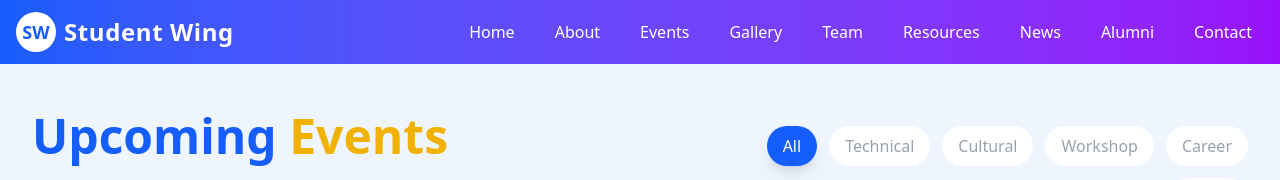
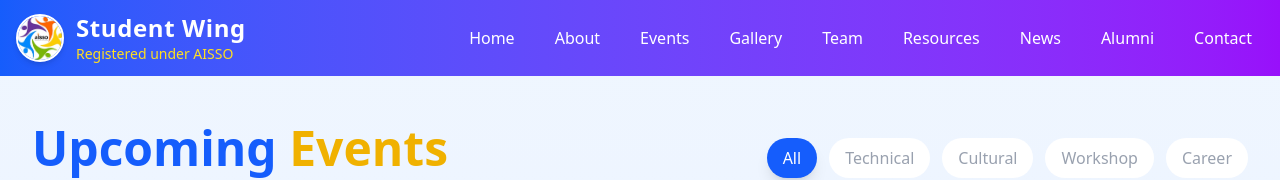
Before and after one commit to arunyadav21/Wing-Student, a React (Vite) app: page /events in a window 1280 px wide. Shown: the top 180 px of the page. Built offline with nearby package versions, Linux system fonts and the light colour scheme.

Commit message:
Home page update

```diff
--- a/src/components/NavBar.jsx
+++ b/src/components/NavBar.jsx
@@ -1,5 +1,6 @@
 import { Link } from "react-router-dom";
 import { useState } from "react";
+import logo from "../assets/aisso-logo.jpg"; // ✅ Import your AISSO logo
 
 export default function Navbar() {
   const [isOpen, setIsOpen] = useState(false);
@@ -7,14 +8,19 @@ export default function Navbar() {
   return (
     <nav className="bg-gradient-to-r from-blue-600 to-purple-600 text-white px-4 py-3 shadow-xl">
       <div className="max-w-7xl mx-auto flex justify-between items-center">
-        {/* Logo / Brand Name */}
-        <Link to="/" className="flex items-center space-x-2">
-          <div className="w-10 h-10 rounded-full bg-white flex items-center justify-center">
-            <span className="text-blue-600 font-bold text-lg">SW</span>
+        {/* ✅ Logo / Brand Name */}
+        <Link to="/" className="flex items-center space-x-3">
+          <img
+            src={logo}
+            alt="AISSO Logo"
+            className="w-12 h-12 rounded-full object-cover border-2 border-white shadow-md"
+          />
+          <div className="hidden sm:block">
+            <h1 className="text-2xl font-bold tracking-wide">Student Wing</h1>
+            <p className="text-sm text-yellow-300 font-medium">
+              Registered under AISSO
+            </p>
           </div>
-          <h1 className="text-2xl font-bold tracking-wide hidden sm:block">
-            Student Wing
-          </h1>
         </Link>
 
         {/* Desktop Navigation Links */}
@@ -28,7 +34,6 @@ export default function Navbar() {
           <NavLink to="/news" label="News" />
           <NavLink to="/alumni" label="Alumni" />
           <NavLink to="/contact" label="Contact" />
-
         </div>
 
         {/* Mobile menu button */}
@@ -86,7 +91,7 @@ export default function Navbar() {
             <Link
               to="/registration"
               onClick={() => setIsOpen(false)}
-              className="col-span-2 bg-yellow-400 text-blue-600 text-center px-4 py-3 rounded-lg font-semibold hover:bg-yellow-300 transition-colors mt-2"
+              className="col-span-2 bg-yellow-400 text-blue-700 text-center px-4 py-3 rounded-lg font-semibold hover:bg-yellow-300 transition-colors mt-2"
             >
               Register Now
             </Link>
@@ -97,7 +102,7 @@ export default function Navbar() {
   );
 }
 
-// Component for desktop navigation links
+// ✅ Component for desktop navigation links
 function NavLink({ to, label }) {
   return (
     <Link
@@ -110,7 +115,7 @@ function NavLink({ to, label }) {
   );
 }
 
-// Component for mobile navigation links
+// ✅ Component for mobile navigation links
 function MobileNavLink({ to, label, onClick }) {
   return (
     <Link
--- a/src/pages/Home.jsx
+++ b/src/pages/Home.jsx
@@ -1,5 +1,6 @@
 import React, { useState, useEffect } from 'react';
 import { useNavigate } from 'react-router-dom';
+
 
 const Home = () => {
   const [isVisible, setIsVisible] = useState(false);
@@ -693,6 +694,15 @@ const Home = () => {
               <p className="text-gray-400">
                 Empowering students with knowledge, leadership, and opportunities to excel.
               </p>
+              <div className="mt-4">
+                <h4 className="text-lg font-semibold mb-2 text-white">AISSO Registration</h4>
+                <p className="text-sm text-gray-400">
+                  Registered under AISSO (All India Society for Students' Organization)
+                </p>
+                <p className="text-sm text-gray-400 mt-1">
+                  Registration No: AISSO/2024/STW/789
+                </p>
+              </div>
             </div>
 
             <div>
@@ -717,17 +727,31 @@ const Home = () => {
 
             <div>
               <h4 className="text-lg font-semibold mb-4">Contact Info</h4>
-              <ul className="space-y-2">
-                <li className="text-gray-400">officialarun8565@gmail.com</li>
-                <li className="text-gray-400">+91 9129652795</li>
-                <li className="text-gray-400"> Floor -4, Kalgidhar Enclave, SCO 10,
-                   Baltana, Sector 19, Zirakpur, Punjab 140604</li>
+              <ul className="space-y-3">
+                <li>
+                  <span className="text-gray-400 font-medium">Corporate Office:</span>
+                  <p className="text-gray-400 text-sm mt-1">
+                    Floor -3, Kalgidhar Enclave, SCO 10,<br />
+                    Baltana, Sector 19,<br />
+                    Zirakpur, Punjab 140604
+                  </p>
+                </li>
+                <li>
+                  <span className="text-gray-400 font-medium">Head Office:</span>
+                  <p className="text-gray-400 text-sm mt-1">
+                    AISSO Headquarters,<br />
+                    Rathee Garden,Gohana Road Meham<br />
+                    India 124112
+                  </p>
+                </li>
+                <li className="text-gray-400"> satishrathee001@gmail.com </li>
+                <li className="text-gray-400">+91 9215050000</li>
               </ul>
             </div>
           </div>
 
           <div className="border-t border-gray-800 mt-8 pt-8 text-center text-gray-400">
-            <p>&copy; 2025 Student Wing. All rights reserved.</p>
+            <p>&copy; 2025 Student Wing. All rights reserved. | Registered under AISSO</p>
           </div>
         </div>
       </footer>
```
Also changed, not shown: src/assets/aisso-logo.jpg (added).
